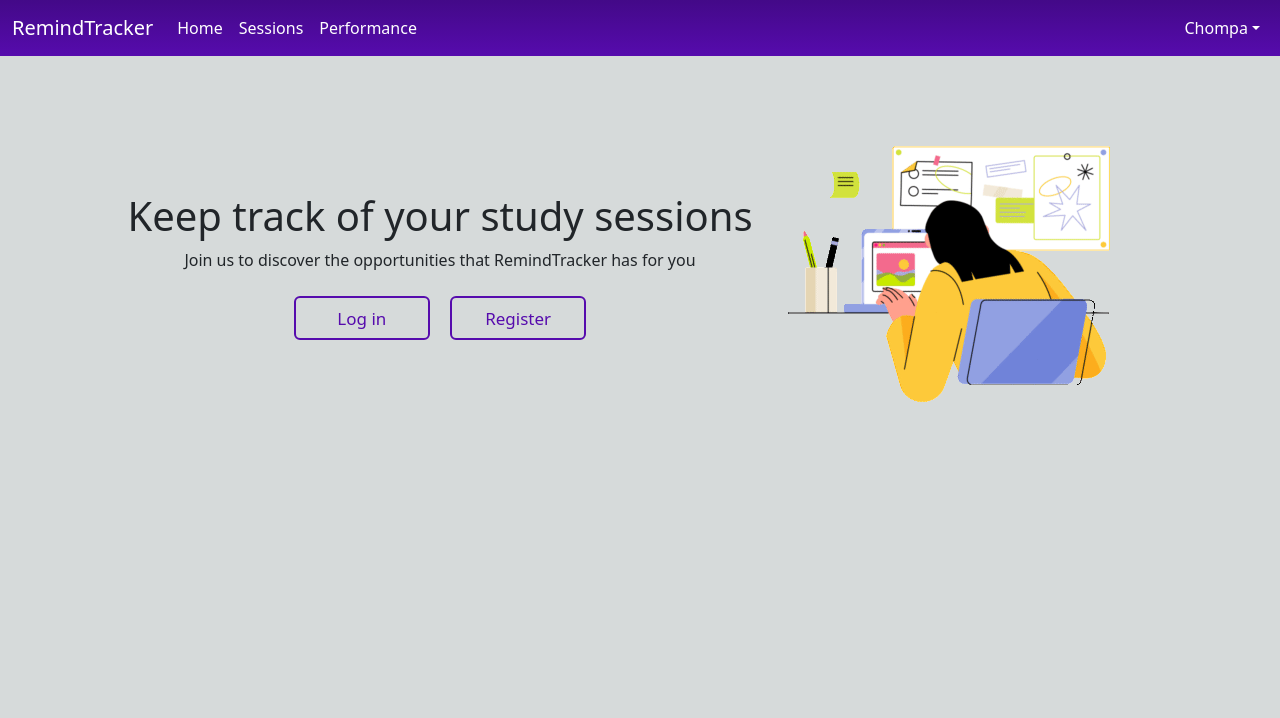
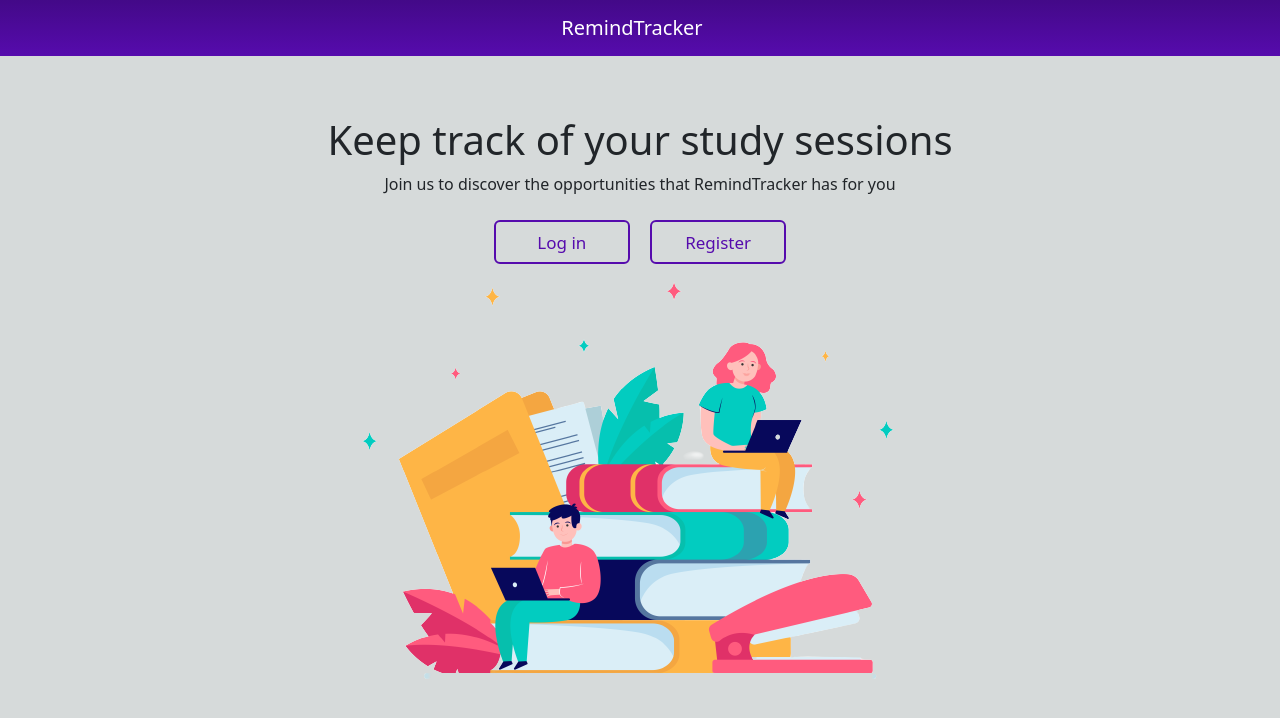
Before and after one commit to isialbayay/remind-tracker, a Vue app: page /login in a window 1280 px wide. Shown: the top 718 px of the page. Built offline with nearby package versions, Linux system fonts and the light colour scheme.

Commit message:
SimpleNavBar + corrección Landing page

```diff
--- a/src/App.vue
+++ b/src/App.vue
@@ -1,15 +1,17 @@
 <template>
-  <NavBar></NavBar>
+  <SimpleNavBar></SimpleNavBar>
   <router-view/>
 </template>
 
 <script>
-import NavBar from './components/NavBar.vue'
+//import NavBar from './components/NavBar.vue'
+import SimpleNavBar from './components/SimpleNavBar.vue'
 
 export default{
   components:{
-    NavBar
-  }
+    //NavBar
+    SimpleNavBar
+}
 }
 </script>
 
--- a/src/components/NavBar.vue
+++ b/src/components/NavBar.vue
@@ -8,10 +8,6 @@
     <div class="collapse navbar-collapse " id="navbarSupportedContent">
       <ul class="navbar-nav d-flex justify-content-between w-100">
         <div class="d-flex navbar-nav">
-
-          <li class="nav-item">
-              <router-link class="nav-link" to="/">Home</router-link>
-          </li>
           <li class="nav-item">
               <router-link class="nav-link" to="/sessions">Sessions</router-link>
           </li>
--- /dev/null
+++ b/src/components/SimpleNavBar.vue
@@ -0,0 +1,52 @@
+<template>
+  <nav class="navbar navbar-expand-lg bg-dark ">
+  <div class="container-fluid d-flex justify-content-center">
+    <a class="navbar-brand" href="/">RemindTracker</a>
+  </div>
+</nav>
+</template>
+
+<script>
+import {mapState} from 'vuex';
+
+export default {
+  computed:{
+        ...mapState(['user'])
+    },
+};
+</script>
+
+<style scoped>
+.navbar{
+  background: linear-gradient(to top, #560bad, #430988);
+}
+
+.nav-item a{
+  color: white;
+  font-weight: 400;
+}
+
+.dropdown-item{
+  color: black !important;
+}
+
+.nav-item a:hover{
+  color: #0089d9;
+}
+
+.navbar-brand{
+  color: white;
+}
+.navbar-brand:hover{
+  color: white;
+}
+
+.navbar-toggler-icon {
+  background-image: url("@/assets/menu.png");
+}
+
+.navbar-toggler {
+  border-color: white;
+}
+
+</style>
--- a/src/views/LandingView.vue
+++ b/src/views/LandingView.vue
@@ -1,6 +1,6 @@
 <template>
 <div class="main-container">
-    <div class="d-flex flex-row justify-content-around flex-wrap mt-5 align-items-center">
+    <div class="d-flex flex-column justify-content-around flex-wrap mt-5 align-items-center">
     <div class="info">
         <h1>Keep track of your study sessions</h1>
         <p>Join us to discover the opportunities that RemindTracker has for you</p>
@@ -10,7 +10,7 @@
         </div>
     </div>
     <div>
-        <img class="landing-img" src="@/assets/juicy-girl-working-at-home.gif">
+        <img class="landing-img" src="@/assets/ilustracion.png">
     </div>
     </div>
   </div>
```
Also changed, not shown: src/assets/ilustracion.png (added), 1 other file (tests, documents, lock files or other folders).
